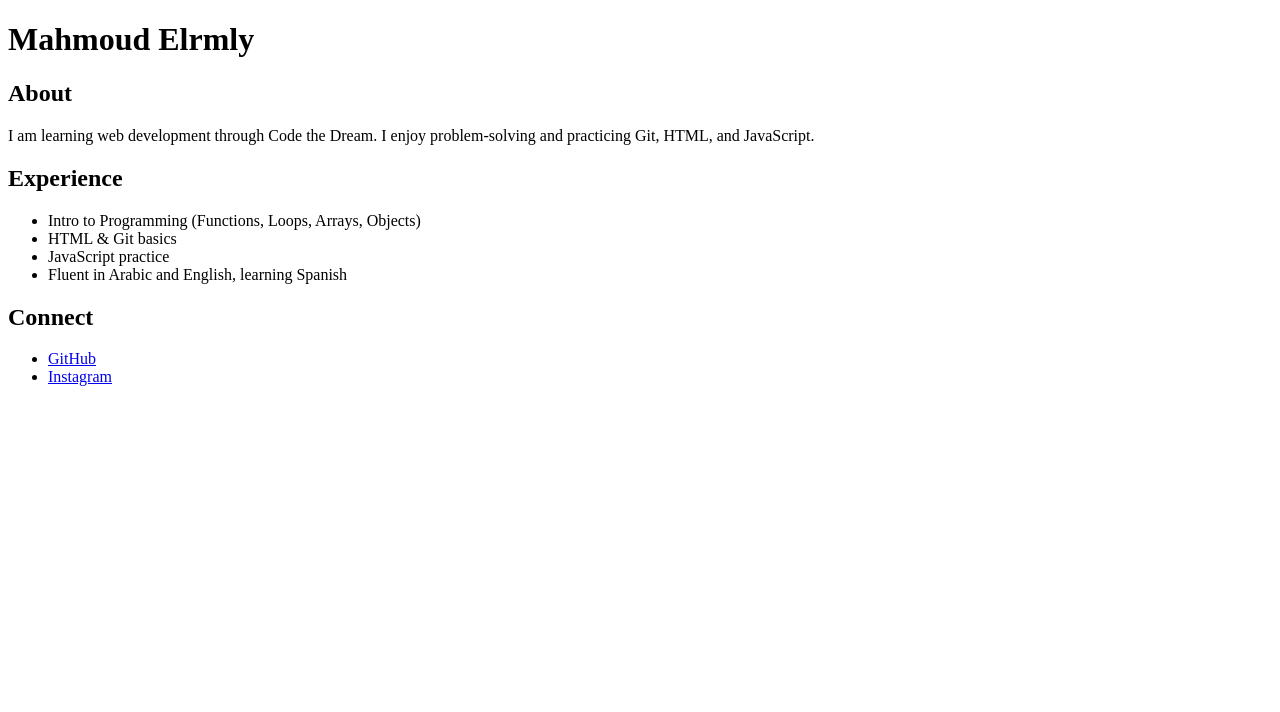
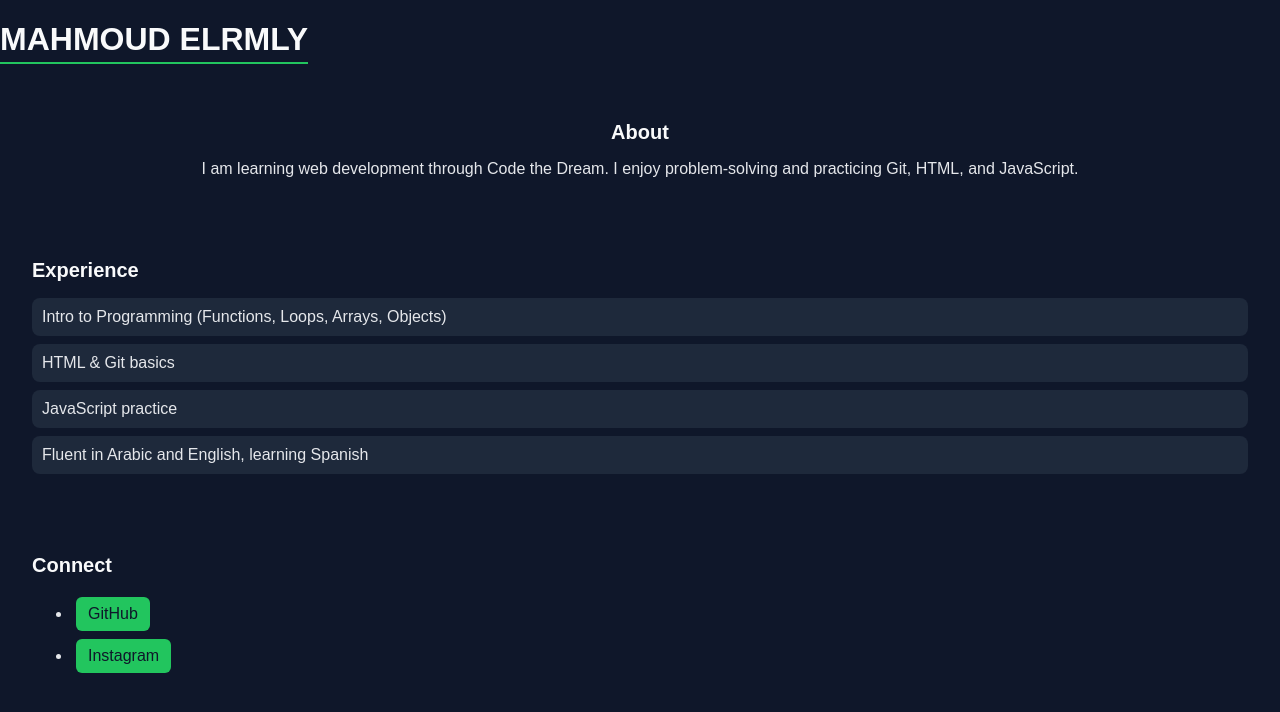
Before and after one commit to m-ahmou-d/mahmoud-elrmly-luna, a plain HTML site: page index.html in a window 1280 px wide. Drawn offline with Linux system fonts and the light colour scheme.

Commit message:
Added stylesheet and basic styling for Lesson 8 :)

```diff
--- /dev/null
+++ b/css/index.css
@@ -0,0 +1,66 @@
+/* main background + default text & font */
+body {
+  background-color: #0f172a;  /* dark blue background */
+  color: #e5e7eb;            /* light gray text */
+  font-family: Arial, Helvetica, sans-serif;
+  margin: 0;
+}
+
+/* spacing for the sections */
+section {
+  padding: 16px;
+  margin: 16px;
+}
+
+/* about section */
+#About {
+  text-align: center;
+}
+
+/* headings section */
+h1, h2 {
+  color: #f9fafb;     /* off-white */
+  margin-bottom: 8px;
+}
+
+h1 {
+  font-size: 2rem;
+  font-weight: bold;
+  text-transform: uppercase;
+  border-bottom: 2px solid #22c55e; /* green accent line */
+  display: inline-block;
+  padding-bottom: 4px;
+}
+
+h2 {
+  font-size: 1.25rem;
+  font-weight: 600;
+}
+
+/* putting experience list items into blocks */
+#Experience ul {
+  list-style: none;
+  padding: 0;
+}
+
+#Experience li {
+  background: #1e293b;
+  margin: 8px 0;
+  padding: 10px;
+  border-radius: 8px;
+}
+
+/* connect links styling */
+#Connect a {
+  display: inline-block;
+  padding: 8px 12px;
+  margin: 4px;
+  background: #22c55e;
+  color: #0f172a;
+  border-radius: 6px;
+  text-decoration: none;
+}
+
+#Connect a:hover {
+  filter: brightness(1.1);
+}
--- a/index.html
+++ b/index.html
@@ -6,6 +6,7 @@
   <meta name="viewport" content="width=device-width, initial-scale=1">
   <meta name="description" content="Portfolio page for Code the Dream Intro to Programming">
   <meta name="author" content="Mahmoud Elrmly">
+  <link rel="stylesheet" href="css/index.css" />
 </head>
 <body>
   <h1>Mahmoud Elrmly</h1>
```
